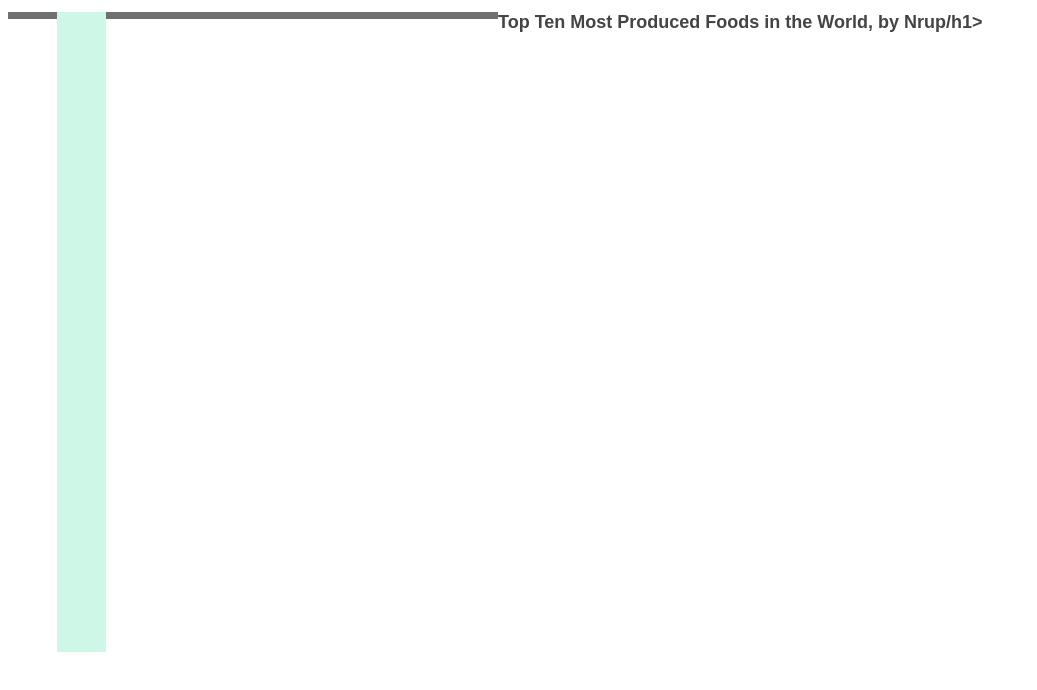
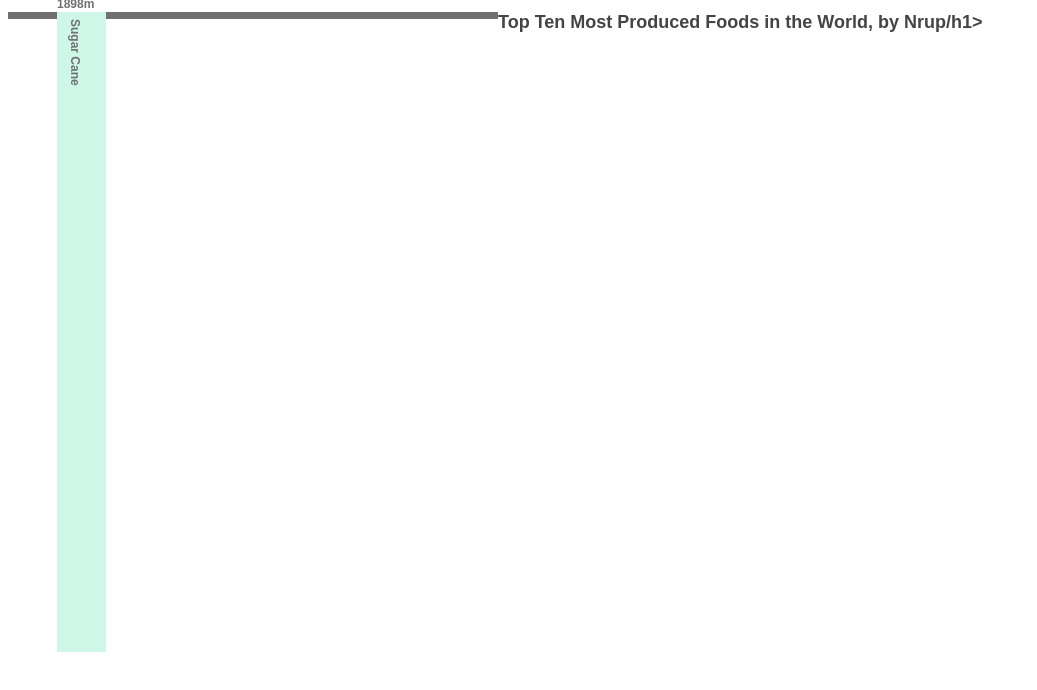
Before and after one commit to LucasCouto287/SCSS-Bar-Chart, a plain HTML site: page index.html in a window 1280 px wide. Shown: the whole page, without its empty margins (0-1037 px from the left). Drawn offline with Linux system fonts and the light colour scheme.

Commit message:
Update main.css

```diff
--- a/main.css
+++ b/main.css
@@ -44,3 +44,11 @@ rect:nth-child(2) {
   height: 632.66667px;
   background-color: rgba(167, 240, 213, 0.55);
 }
+
+rect:nth-child(2):before {
+  content: "Sugar Cane";
+}
+
+rect:nth-child(2):after {
+  content: "1898m";
+}
```
